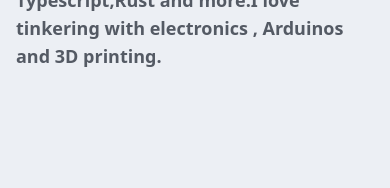
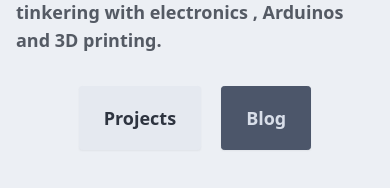
Before and after one commit to leavedtrait/portfolio, a SvelteKit app: page / in a window 390 px wide. Shown: the part 724-912 px from the top of the page. Built offline with nearby package versions, Linux system fonts and the light colour scheme.

Commit message:
modified:   src/lib/components/Hero.svelte 	new file:   src/lib/components/MobileRedirectButtons.svelte 	modified:   src/lib/components/NavBar.svelte 	modified:   src/routes/+layout.svelte 	modified:   src/routes/+page.svelte

```diff
--- a/src/lib/components/Hero.svelte
+++ b/src/lib/components/Hero.svelte
@@ -1,4 +1,4 @@
-<div class="prose flex h-full w-full flex-col items-center p-4 lg:prose-xl">
+<div class="prose flex w-full flex-col items-center p-4 lg:prose-xl">
 	<h1>Hey there 👋,I'm Johnson.</h1>
 	<div class="flex w-full flex-col items-center space-y-4 lg:min-w-full lg:flex-row lg:space-x-8">
 		<div class="flex w-full flex-col items-center">
--- /dev/null
+++ b/src/lib/components/MobileRedirectButtons.svelte
@@ -0,0 +1,12 @@
+<div class="lg:hidden flex flex-row space-x-5 p-4 bottom-0">
+    <a href="/projects">
+        <button class="btn btn-lg">Projects
+        </button>
+    </a>
+    <a href="/projects">
+        <button class="btn btn-neutral btn-lg">
+            <a href="/blog">Blog</a>
+        </button>
+    </a>
+
+</div>
--- a/src/lib/components/NavBar.svelte
+++ b/src/lib/components/NavBar.svelte
@@ -37,7 +37,7 @@
 						<a href="/projects">projects</a>
 					</li>
 					<li>
-						<a href="/cv">cv</a>
+						<a href="/resumé">resumé</a>
 					</li>
 					<li>
 						<a href="/blog">blog</a>
@@ -125,7 +125,7 @@
 					<a href="/projects">projects</a>
 				</li>
 				<li>
-					<a href="/cv">cv</a>
+					<a href="/resumé">resumé</a>
 				</li>
 				<li>
 					<a href="/blog">blog</a>
--- a/src/routes/+layout.svelte
+++ b/src/routes/+layout.svelte
@@ -3,7 +3,8 @@
 	import '../app.css';
 </script>
 
-<main class="py-10">
+<main class="">
 	<NavBar />
-	<slot></slot>
+	<br>
+	<slot/>
 </main>
--- a/src/routes/+page.svelte
+++ b/src/routes/+page.svelte
@@ -1,5 +1,6 @@
 <script>
 	import Hero from '$lib/components/Hero.svelte';
+	import MobileRedirectButtons from '$lib/components/MobileRedirectButtons.svelte';
 </script>
 
 <svelte:head>
@@ -10,8 +11,10 @@
 		content="index, follow, max-snippet:-1, max-image-preview:large, max-video-preview:-1"
 	/>
 </svelte:head>
-<div class="h-full min-w-full py-12">
+<div class="min-h-full min-w-full py-12">
+
 	<div class="flex flex-col items-center">
 		<Hero />
+		<MobileRedirectButtons/>
 	</div>
 </div>
```
